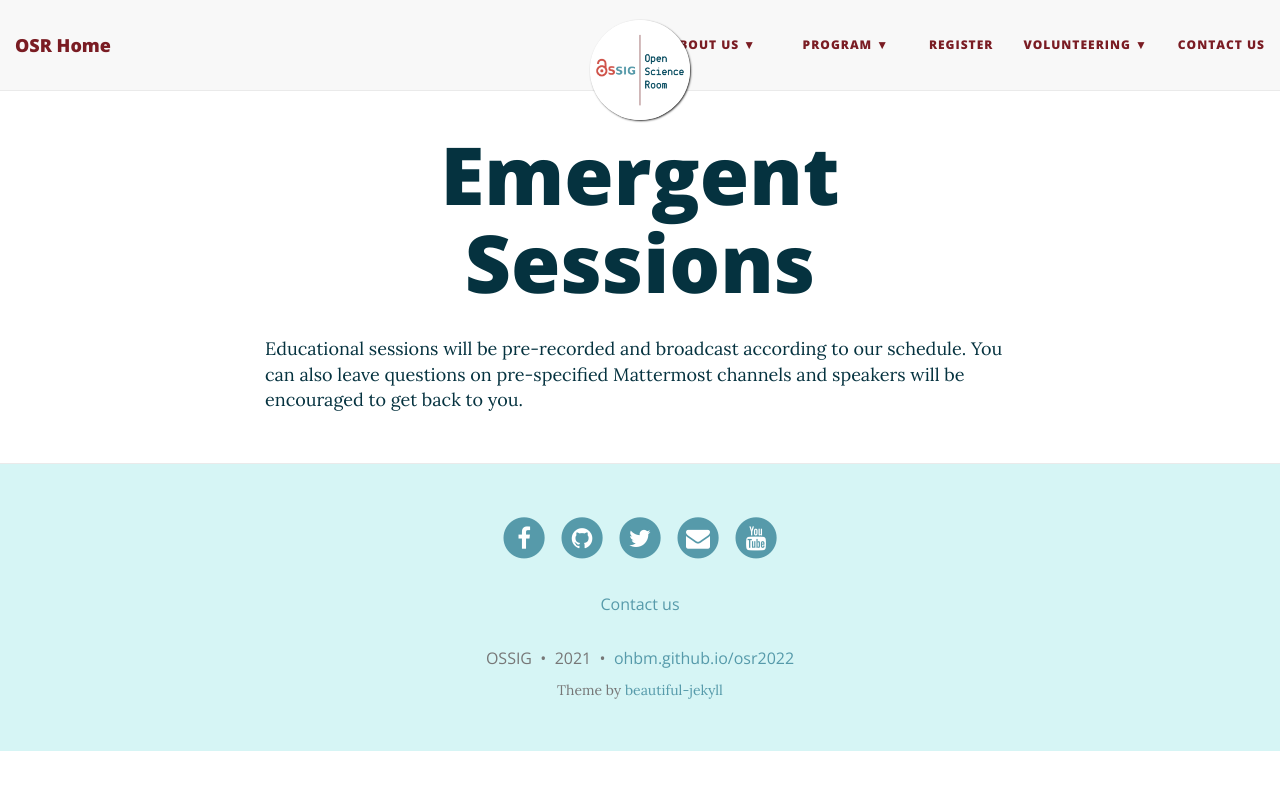
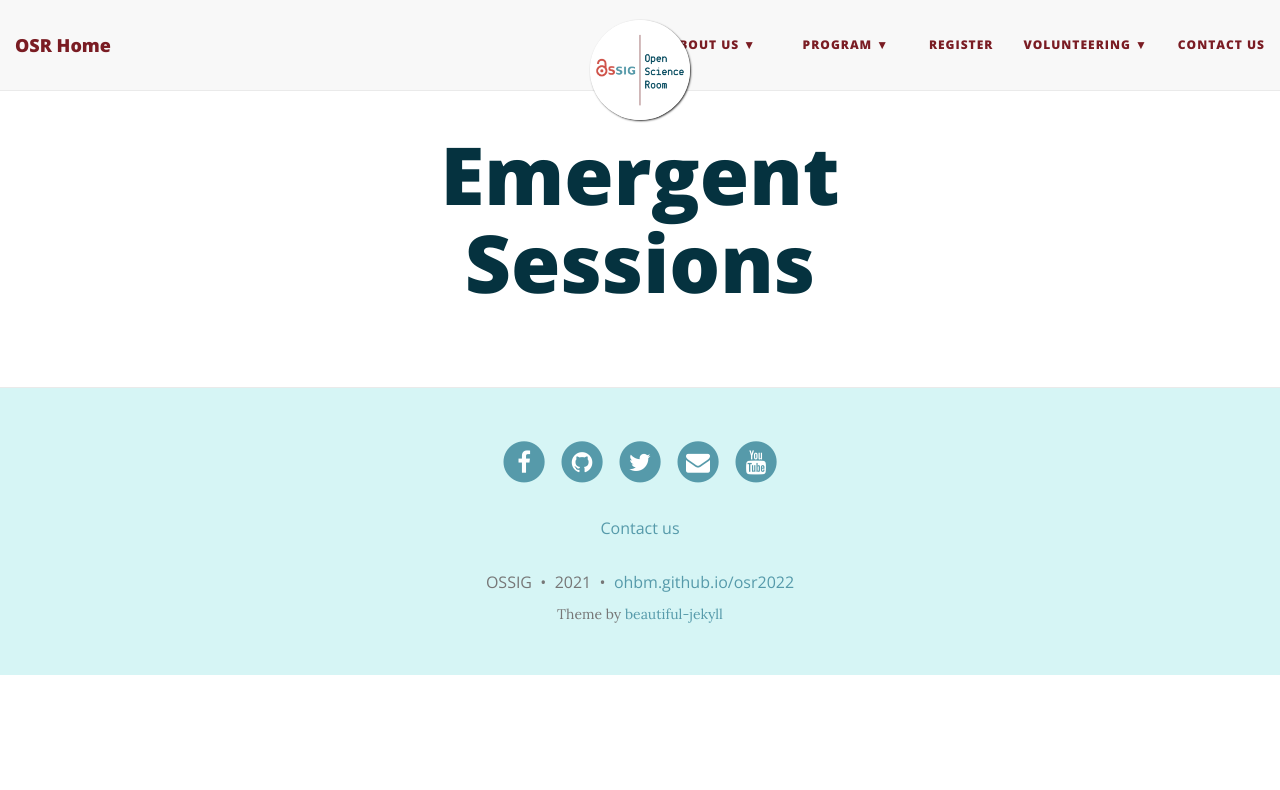
Before and after one commit to ohbm/osr2023, a Jekyll site: the page built from EmergentSessions.html, in a window 1280 px wide. Shown: the top 790 px of the page. Built offline with Jekyll 4.4.1, drawn with Linux system fonts in a browser that asks for light colours; nearby versions of some CDN libraries.

Commit message:
Update EmergentSessions.html

```diff
--- a/EmergentSessions.html
+++ b/EmergentSessions.html
@@ -3,6 +3,3 @@
 title: Emergent Sessions
 permalink: /emergentsessions/
 ---
-
-Educational sessions will be pre-recorded and broadcast according to our schedule.
-You can also leave questions on pre-specified Mattermost channels and speakers will be encouraged to get back to you.
```
